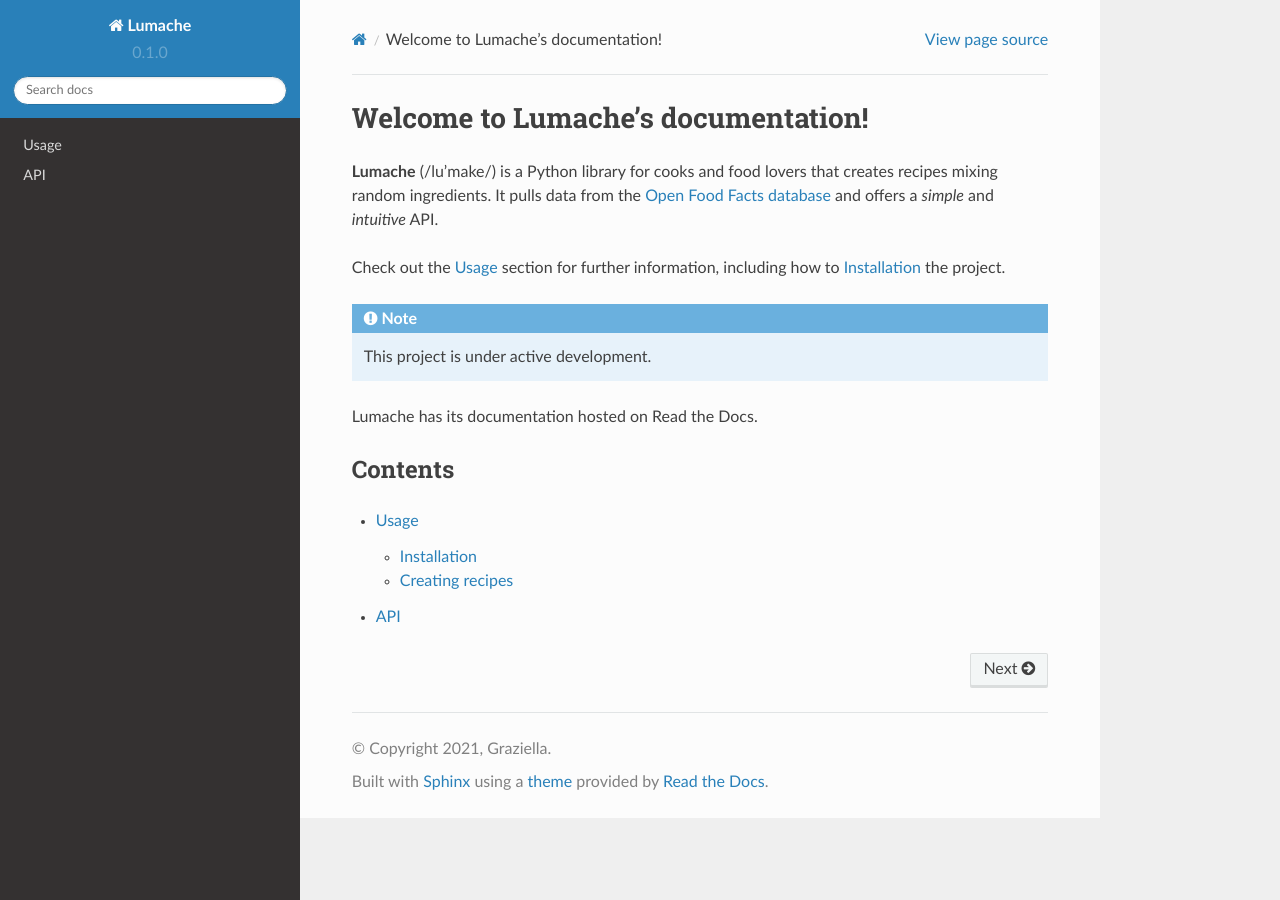
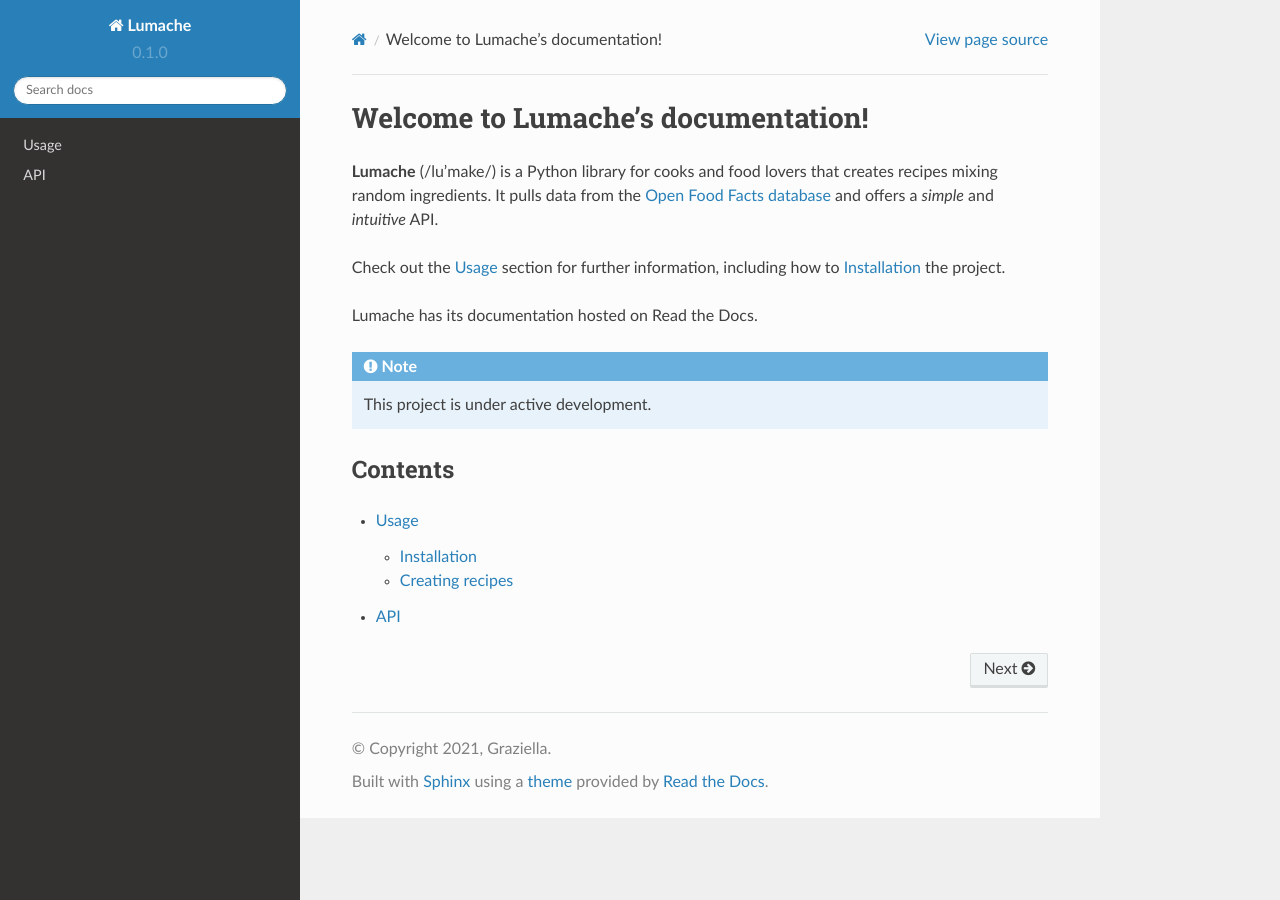
Before and after one commit to LegoLukas/readthedocs_tut, a Sphinx documentation site: the page built from docs/source/index.rst, in a window 1280 px wide. Built offline with Sphinx 7.4.7 and the Read the Docs theme 2.0.0, drawn with Linux system fonts in a browser that asks for light colours.

```diff
--- a/docs/source/index.rst
+++ b/docs/source/index.rst
@@ -9,11 +9,13 @@ and offers a *simple* and *intuitive* API.
 Check out the :doc:`usage` section for further information, including
 how to :ref:`installation` the project.
 
+Lumache has its documentation hosted on Read the Docs.
+
 .. note::
 
    This project is under active development.
 
-Lumache has its documentation hosted on Read the Docs.
+
 
 Contents
 --------
```
